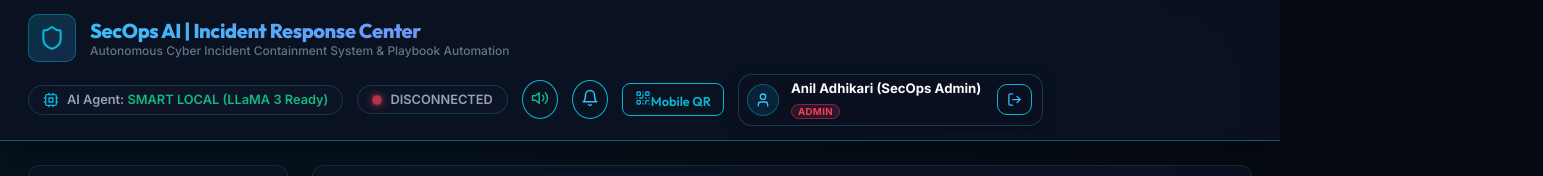
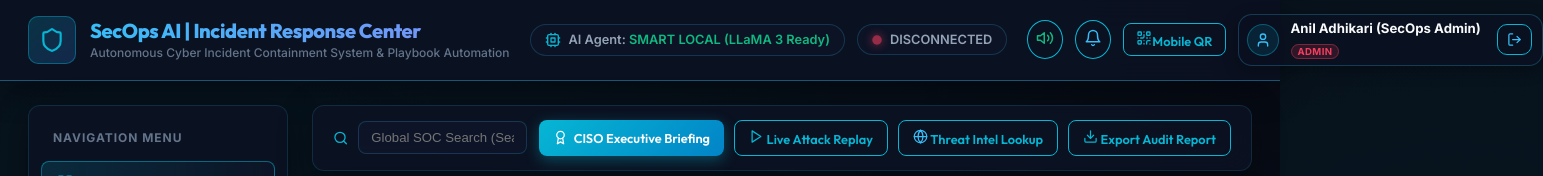
Before and after one commit to aniladhikaritech/Prioritizing-AI-to-Enhance-Security-Operations-SecOps, a React (Vite) app in the folder frontend/: page / in a window 1280 px wide. Both pictures are taken after a click on the button "Sign In to SOC Center". Shown: the top 176 px of the page, 1543 px wide, since content can reach past the window. Built offline with nearby package versions, Linux system fonts and the light colour scheme; no server answers.

Commit message:
Center system status badges and align top header layout into a 3-part row

```diff
--- a/frontend/src/components/Navbar.jsx
+++ b/frontend/src/components/Navbar.jsx
@@ -20,9 +20,9 @@ const Navbar = ({ onToggleMobileSidebar, isMobileSidebarOpen }) => {
   return (
     <>
       <header className="glass-panel" style={{ borderRadius: '0', borderLeft: 'none', borderRight: 'none', borderTop: 'none', padding: '14px 28px', marginBottom: '24px' }}>
-        <div style={{ display: 'flex', justifyContent: 'space-between', alignItems: 'center', flexWrap: 'wrap', gap: '12px' }}>
-          {/* Brand Logo & Title */}
-          <div style={{ display: 'flex', alignItems: 'center', gap: '14px' }}>
+        <div style={{ display: 'flex', justifyContent: 'space-between', alignItems: 'center', gap: '20px', flexWrap: 'nowrap' }}>
+          {/* Left: Brand Logo & Title */}
+          <div style={{ display: 'flex', alignItems: 'center', gap: '14px', flexShrink: 0 }}>
             <button
               onClick={onToggleMobileSidebar}
               className="btn-cyber-outline mobile-only-flex"
@@ -43,31 +43,32 @@ const Navbar = ({ onToggleMobileSidebar, isMobileSidebarOpen }) => {
               <Shield size={26} color="#06b6d4" />
             </div>
             <div>
-              <h1 style={{ fontSize: '1.25rem', fontWeight: '800', background: 'linear-gradient(90deg, #38bdf8, #818cf8)', WebkitBackgroundClip: 'text', WebkitTextFillColor: 'transparent' }}>
+              <h1 style={{ fontSize: '1.25rem', fontWeight: '800', background: 'linear-gradient(90deg, #38bdf8, #818cf8)', WebkitBackgroundClip: 'text', WebkitTextFillColor: 'transparent', margin: 0, lineHeight: 1.2 }}>
                 SecOps AI | Incident Response Center
               </h1>
-              <p style={{ fontSize: '0.75rem', color: '#64748b', fontWeight: '500' }}>
+              <p style={{ fontSize: '0.75rem', color: '#64748b', fontWeight: '500', margin: '2px 0 0 0' }}>
                 Autonomous Cyber Incident Containment System & Playbook Automation
               </p>
             </div>
           </div>
 
-          {/* Status Indicators & Action Controls */}
-          <div style={{ display: 'flex', alignItems: 'center', gap: '14px', flexWrap: 'wrap' }}>
-            {/* AI Engine Status */}
-            <div className="desktop-only-flex" style={{ display: 'flex', alignItems: 'center', gap: '8px', background: 'rgba(15, 23, 42, 0.6)', padding: '6px 14px', borderRadius: '20px', border: '1px solid rgba(56, 189, 248, 0.2)' }}>
+          {/* Center: System Status Badges */}
+          <div className="desktop-only-flex" style={{ display: 'flex', alignItems: 'center', gap: '12px', flexShrink: 0 }}>
+            <div style={{ display: 'flex', alignItems: 'center', gap: '8px', background: 'rgba(15, 23, 42, 0.6)', padding: '7px 14px', borderRadius: '20px', border: '1px solid rgba(56, 189, 248, 0.2)' }}>
               <Cpu size={16} color="#06b6d4" />
               <span style={{ fontSize: '0.8rem', color: '#94a3b8', fontWeight: '600' }}>AI Agent: <span style={{ color: '#10b981' }}>SMART LOCAL (LLaMA 3 Ready)</span></span>
             </div>
 
-            {/* WebSocket Connection Status */}
-            <div style={{ display: 'flex', alignItems: 'center', gap: '8px', background: 'rgba(15, 23, 42, 0.6)', padding: '6px 14px', borderRadius: '20px', border: '1px solid rgba(56, 189, 248, 0.2)' }}>
+            <div style={{ display: 'flex', alignItems: 'center', gap: '8px', background: 'rgba(15, 23, 42, 0.6)', padding: '7px 14px', borderRadius: '20px', border: '1px solid rgba(56, 189, 248, 0.2)' }}>
               <div className={connected ? "pulse-dot" : "pulse-dot-red"}></div>
               <span style={{ fontSize: '0.8rem', color: '#94a3b8', fontWeight: '600' }}>
                 {connected ? "LIVE SIEM STREAM" : "DISCONNECTED"}
               </span>
             </div>
+          </div>
 
+          {/* Right: Action Controls & User Profile Card */}
+          <div style={{ display: 'flex', alignItems: 'center', gap: '12px', flexShrink: 0 }}>
             {/* Sound Alert Toggle */}
             <button
               onClick={() => setSoundEnabled(!soundEnabled)}
```
